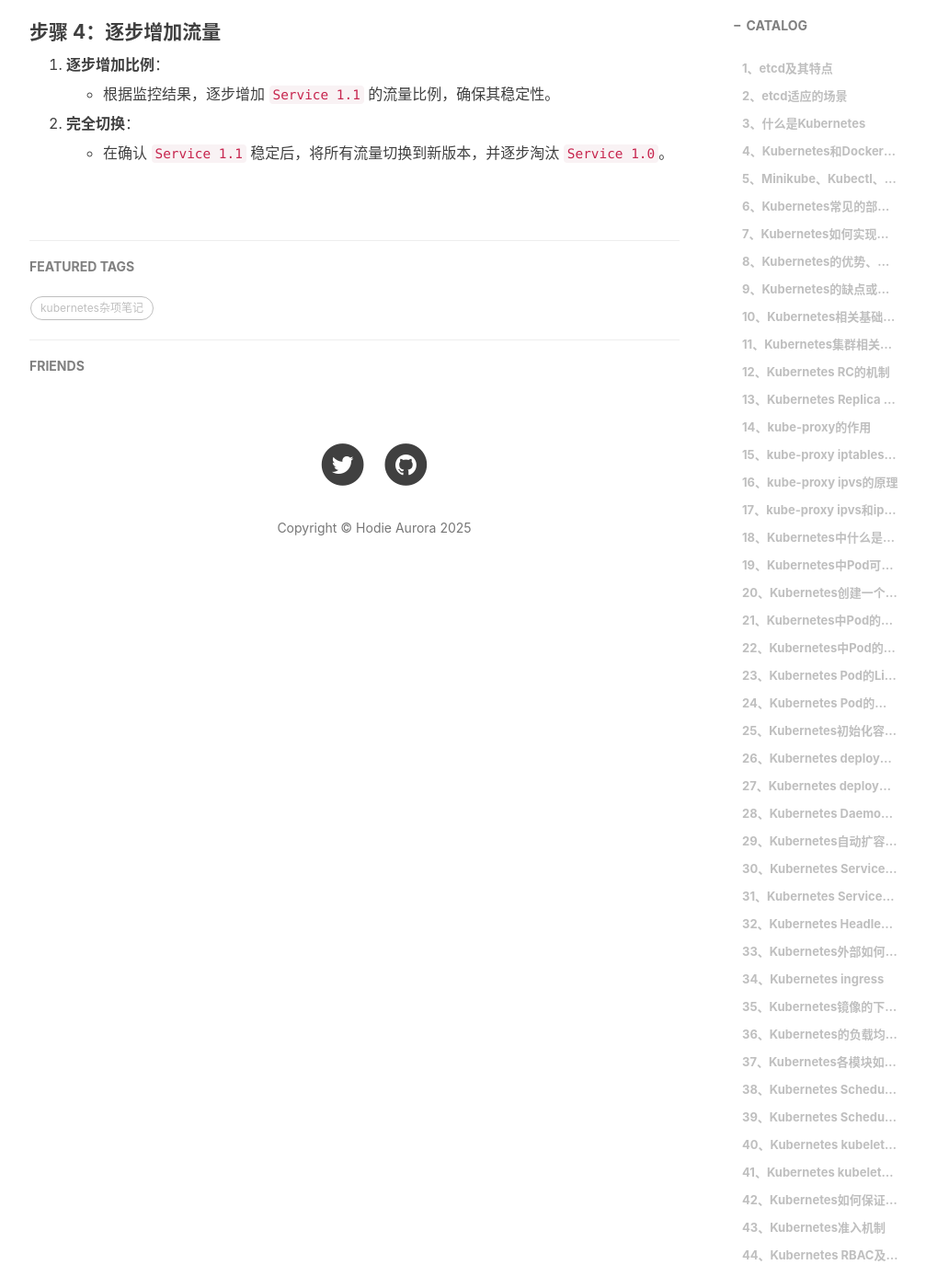
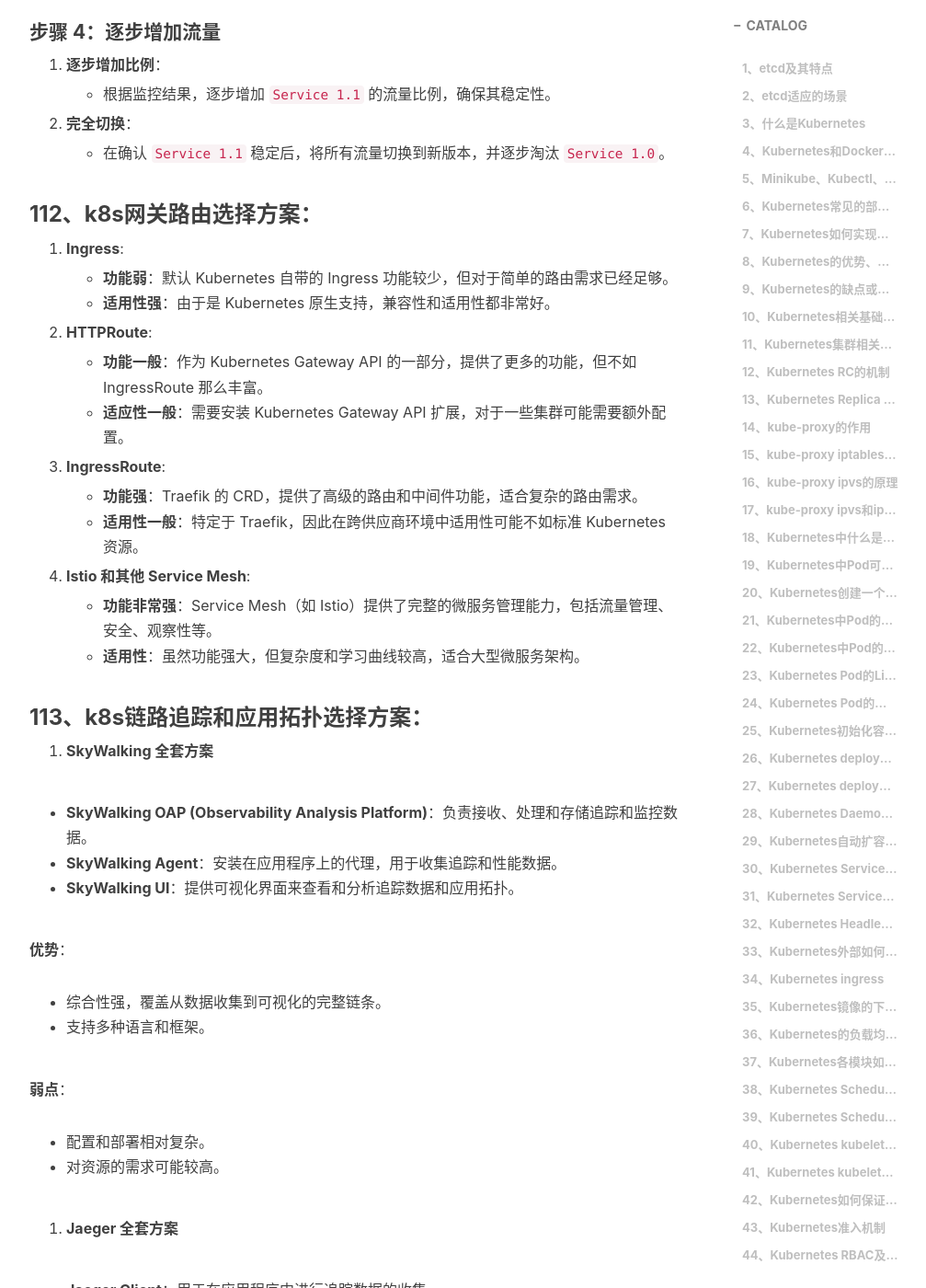
Before and after one commit to hodie-aurora/hodie-aurora.github.io, a Jekyll site: the page built from _posts/2025-01-07-kubernetes杂项.md, in a window 1280 px wide and 1400 px high, scrolled down 47487 px. Shown: the whole window at 92% size, without its empty margins (233-1240 px from the left). Built offline with Jekyll 4.4.1, drawn with Linux system fonts in a browser that asks for light colours; nearby versions of some CDN libraries; comment, search, counter and statistics services are not loaded; some of the changed text lies outside the part shown.

Commit message:
k8s gateway & skywalking

```diff
--- a/_posts/2025-01-07-kubernetes杂项.md
+++ b/_posts/2025-01-07-kubernetes杂项.md
@@ -1373,3 +1373,103 @@ http:
 2. **完全切换**：
 
    - 在确认 `Service 1.1` 稳定后，将所有流量切换到新版本，并逐步淘汰 `Service 1.0`。
+
+### 112、k8s网关路由选择方案：
+
+1. **Ingress**:
+
+   - **功能弱**：默认 Kubernetes 自带的 Ingress 功能较少，但对于简单的路由需求已经足够。
+   - **适用性强**：由于是 Kubernetes 原生支持，兼容性和适用性都非常好。
+2. **HTTPRoute**:
+
+   - **功能一般**：作为 Kubernetes Gateway API 的一部分，提供了更多的功能，但不如 IngressRoute 那么丰富。
+   - **适应性一般**：需要安装 Kubernetes Gateway API 扩展，对于一些集群可能需要额外配置。
+3. **IngressRoute**:
+
+   - **功能强**：Traefik 的 CRD，提供了高级的路由和中间件功能，适合复杂的路由需求。
+   - **适用性一般**：特定于 Traefik，因此在跨供应商环境中适用性可能不如标准 Kubernetes 资源。
+4. **Istio 和其他 Service Mesh**:
+
+   - **功能非常强**：Service Mesh（如 Istio）提供了完整的微服务管理能力，包括流量管理、安全、观察性等。
+   - **适用性**：虽然功能强大，但复杂度和学习曲线较高，适合大型微服务架构。
+
+### 113、k8s链路追踪和应用拓扑选择方案：
+
+1. **SkyWalking 全套方案**
+
+- **SkyWalking OAP (Observability Analysis Platform)**：负责接收、处理和存储追踪和监控数据。
+- **SkyWalking Agent**：安装在应用程序上的代理，用于收集追踪和性能数据。
+- **SkyWalking UI**：提供可视化界面来查看和分析追踪数据和应用拓扑。
+
+**优势**：
+
+- 综合性强，覆盖从数据收集到可视化的完整链条。
+- 支持多种语言和框架。
+
+**弱点**：
+
+- 配置和部署相对复杂。
+- 对资源的需求可能较高。
+
+2. **Jaeger 全套方案**
+
+- **Jaeger Client**：用于在应用程序中进行追踪数据的收集。
+- **Jaeger Collector**：接收来自客户端的追踪数据并进行处理。
+- **Jaeger UI**：提供可视化界面来查看和分析追踪数据。
+
+**优势**：
+
+- 专业的分布式追踪解决方案。
+- 易于与 OpenTelemetry 集成。
+
+**弱点**：
+
+- 仅专注于追踪，不提供全面的监控解决方案。
+- 需要与其他监控工具集成，如 Prometheus。
+
+3. **OpenTelemetry (OTEL) 全套方案**
+
+- **OpenTelemetry SDK**：用于在应用程序中集成 OpenTelemetry，收集追踪和监控数据。
+- **OpenTelemetry Collector**：集中接收、处理和导出追踪和监控数据到不同后端（如 Jaeger 或 SkyWalking）。
+- **Jaeger UI** 或 **SkyWalking UI**：用于可视化追踪数据和应用拓扑。
+
+**优势**：
+
+- 标准化解决方案，广泛支持各种后端。
+- 支持多种语言和框架。
+
+**弱点**：
+
+- 配置可能较为复杂，需要熟悉各组件的配置。
+
+4. **Elastic APM (Application Performance Monitoring) 全套方案**
+
+- **APM Agent**：安装在应用程序上的代理，用于收集追踪和性能数据。
+- **APM Server**：接收和处理来自 APM Agent 的数据。
+- **Kibana**：作为 Elasticsearch 的前端界面，用于数据的可视化和分析。
+
+**优势**：
+
+- 深度集成到 Elastic Stack，提供强大的搜索和分析能力。
+- 支持多种语言和框架。
+
+**弱点**：
+
+- 在高度分布式系统中可能需要更多的配置和调优。
+- 需要管理整个 Elastic Stack，学习成本较高。
+
+5. **Zipkin 全套方案**
+
+- **Zipkin Client**：用于在应用程序中进行追踪数据的收集。
+- **Zipkin Collector**：接收和处理追踪数据。
+- **Zipkin UI**：提供可视化界面来查看和分析追踪数据。
+
+**优势**：
+
+- 设计简单，易于部署和使用。
+- 支持多种追踪导出器，易于与其他追踪系统集成。
+
+**弱点**：
+
+- 可视化能力较为简单，可能不如 Jaeger 或 SkyWalking 那样全面。
+- 需要额外的工具（例如 Prometheus 和 Grafana）来实现全面的监控和告警功能。
```
